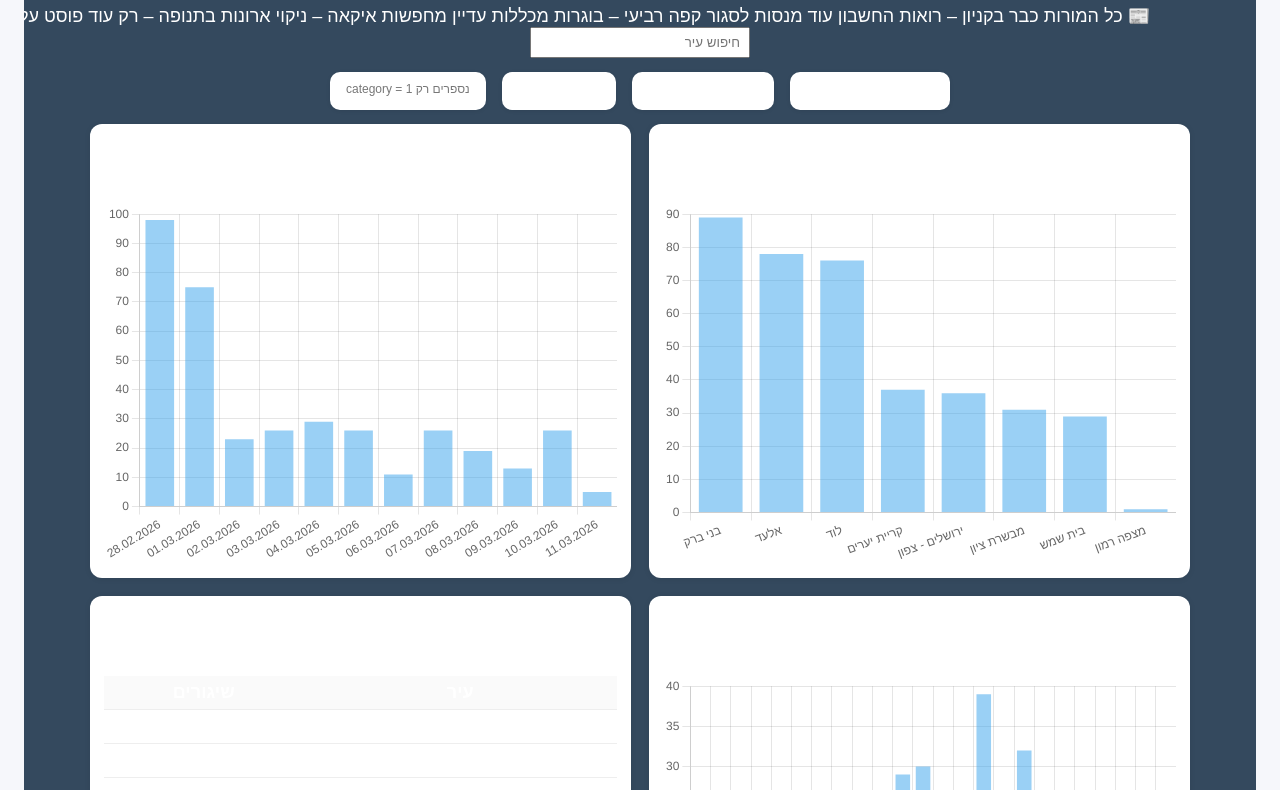
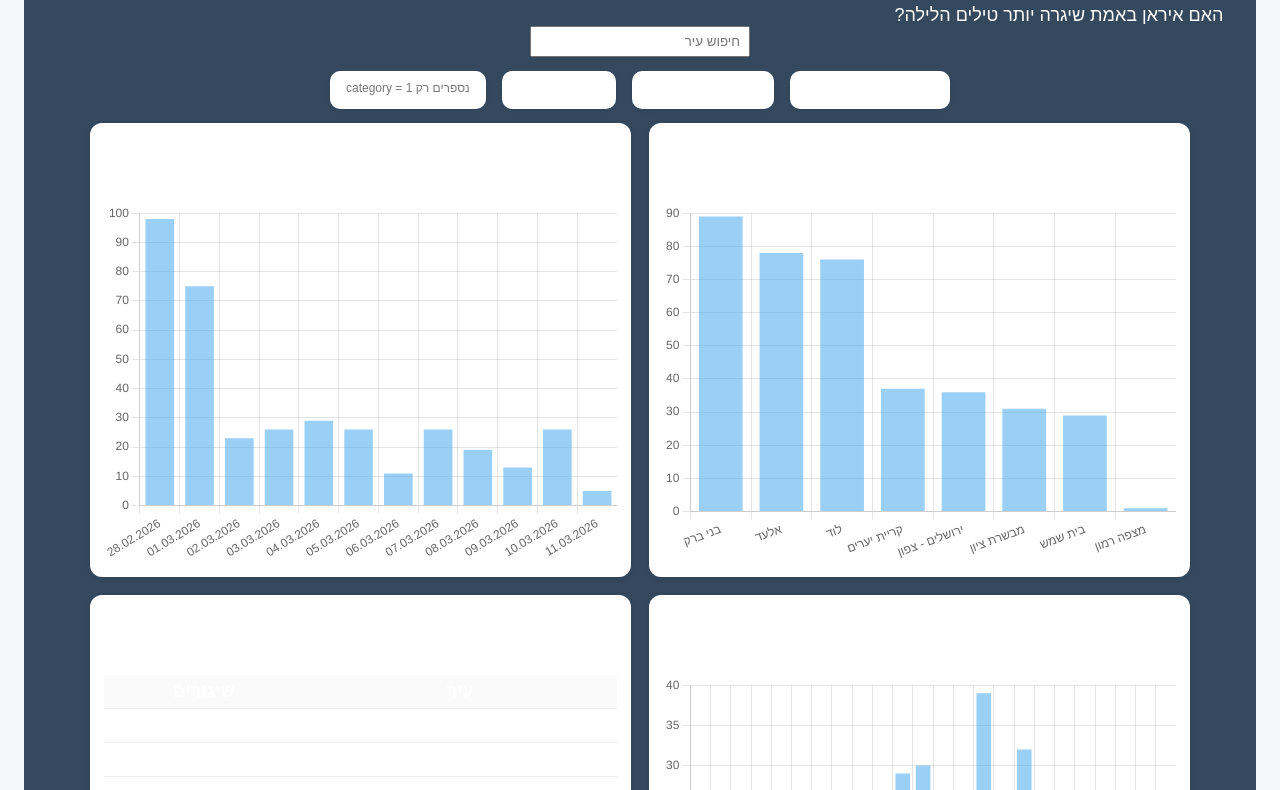
Before and after one commit to pinhasb/Rocket, a plain HTML site: page index.html in a window 1280 px wide. Shown: the part 76-866 px from the top of the page. Drawn offline with nearby package versions, Linux system fonts and the light colour scheme.

Commit message:
Change news ticker text in index.html
Updated the news ticker content to reflect current events.

```diff
--- a/index.html
+++ b/index.html
@@ -54,8 +54,7 @@ th{background:#fafafa}
 <h1>דשבורד שיגורי רקטות</h1>
 <div id="ticker">
   <span>
-📰 כל המורות כבר בקניון – רואות החשבון עוד מנסות לסגור קפה רביעי –  בוגרות מכללות עדיין מחפשות איקאה – ניקוי ארונות בתנופה – רק עוד פוסט על החופש – גננות חושבות: האם הקפה מספיק לעוד סבב משחקים? – עובדות משרד מנסות לזכור אם הדוח הסופי נשלח – סיכום חופשה: 30% קניות, 70% סיבות לחזור למשרד – נחשו מי שכח לשים מפיות בפסח – עכשיו גם מדד לחץ חי
-📰 כל המורות כבר בקניון – רואות החשבון עוד מנסות לסגור קפה רביעי –  בוגרות מכללות עדיין מחפשות איקאה – ניקוי ארונות בתנופה
+האם איראן באמת שיגרה יותר טילים הלילה?
   </span>
 <div id="controls">
 <input type="text" id="search" placeholder="חיפוש עיר">
```
